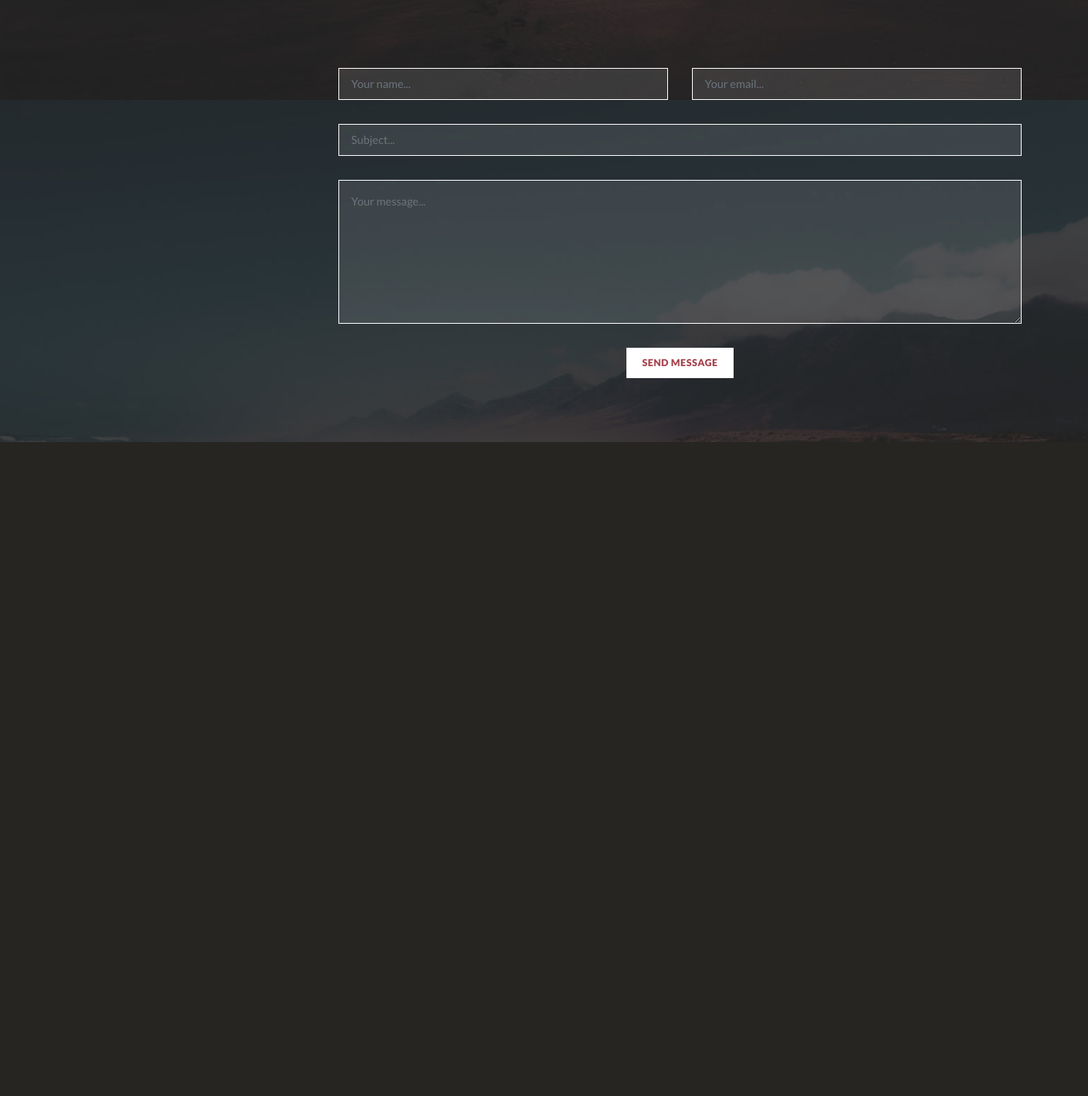
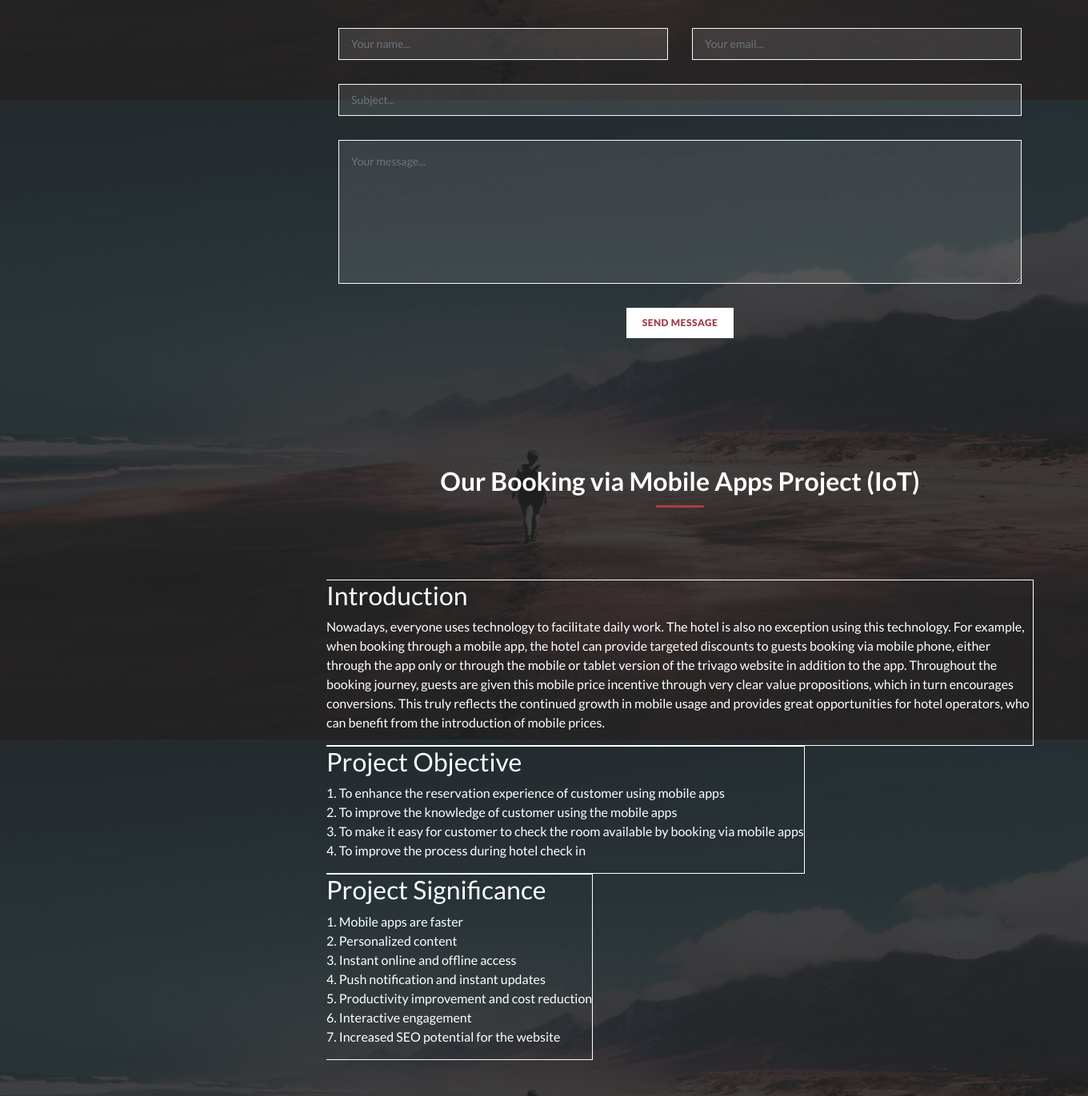
Before and after one commit to faizalyaacob/anis-app, a PHP site: page / in a window 1360 px wide. Shown: the part 3875-5246 px from the top of the page at 80% size. Before the commit the page ends 4428 px from the top, so only its background shows below. Run offline with PHP 8.4, Linux system fonts and the light colour scheme.

Commit message:
Latest commit

```diff
--- a/assets/css/templatemo-style.css
+++ b/assets/css/templatemo-style.css
@@ -317,6 +317,7 @@
     color: #fff;
     letter-spacing: 0.5px;
 }
+
 
 
 /* Buttons */
--- a/index.html
+++ b/index.html
@@ -49,6 +49,7 @@
                 <li><a href="#section2">What I’m good at</a></li>
                 <li><a href="#section3">My Work</a></li>
                 <li><a href="#section4">Contact Me</a></li>
+                <li><a href="#section5">Our Projects (IoT)</a></li>
               </ul>
             </nav>
             <div class="social-network">
@@ -349,10 +350,12 @@
           <div class="section-heading">
             <h2>Contact Me</h2>
             <div class="line-dec"></div>
-            <span>
-              If you are interested to work with me, feel free drop your contact below for us to talk about the deals <br><br>
-              <iframe src="https://www.google.com/maps/embed?pb=!1m18!1m12!1m3!1d3978.9418490826247!2d103.42316311457961!3d4.231591996923789!2m3!1f0!2f0!3f0!3m2!1i1024!2i768!4f13.1!3m3!1m2!1s0x31c88786ea1e6479%3A0xe4166b8a5f1b54a8!2skemaman%20terengganu!5e0!3m2!1sen!2smy!4v1605961929677!5m2!1sen!2smy" width="900" height="200" frameborder="0" style="border:0;" allowfullscreen="" aria-hidden="false" tabindex="0"></iframe>
-            </span>
+            If you are interested to work with me, feel free drop your contact below for us to talk about the deals <br><br>
+            <div class="iframe-container">
+              <iframe src="https://www.google.com/maps/embed?pb=!1m18!1m12!1m3!1d3978.9418490826247!2d103.42316311457961!3d4.231591996923789!2m3!1f0!2f0!3f0!3m2!1i1024!2i768!4f13.1!3m3!1m2!1s0x31c88786ea1e6479%3A0xe4166b8a5f1b54a8!2skemaman%20terengganu!5e0!3m2!1sen!2smy!4v1605961929677!5m2!1sen!2smy" width="100%" height="100%"frameborder="0" style="border:0;" allowfullscreen="" aria-hidden="false" tabindex="0"></iframe>
+            </div>
+
+
           </div>
           <div class="row">
             <div class="right-content">
@@ -421,6 +424,89 @@
           </div>
         </div>
       </section>
+
+      <section class="section contact-me" data-section="section5">
+        <div class="container">
+          <div class="section-heading">
+            <h2>Our Booking via Mobile Apps Project (IoT)</h2>
+            <div class="line-dec"></div>
+          </div>
+          <div class="row">
+              <span class="border border-left-0 border-white">
+                <h2>Introduction</h2>
+                <p>
+                  Nowadays, everyone uses technology to facilitate daily work.
+                  The hotel is also no exception using this technology.
+                  For example, when booking through a mobile app,
+                  the hotel can provide targeted discounts to guests booking via mobile phone,
+                  either through the app only or through the mobile or tablet version of the trivago website in addition to the app.
+                  Throughout the booking journey, guests are given this mobile price incentive through very clear value propositions,
+                  which in turn encourages conversions.
+                  This truly reflects the continued growth in mobile usage and provides great opportunities for hotel operators,
+                  who can benefit from the introduction of mobile prices.
+                </p>
+              </span>
+          </div>
+
+          <div class="row">
+              <span class="border border-left-0 border-white">
+                <h2>Project Objective</h2>
+                <p>
+                  1. To enhance the reservation experience of customer using mobile apps<br>
+                  2. To improve the knowledge of customer using the mobile apps<br>
+                  3. To make it easy for customer to check the room available by booking via mobile apps<br>
+                  4. To improve the process during hotel check in<br>
+                </p>
+              </span>
+          </div>
+
+          <div class="row">
+            <span class="border border-left-0 border-white">
+              <h2>Project Significance</h2>
+              <p>
+                1. Mobile apps are faster<br>
+                2. Personalized content<br>
+                3. Instant online and offline access<br>
+                4. Push notification and instant updates<br>
+                5. Productivity improvement and cost reduction<br>
+                6. Interactive engagement<br>
+                7. Increased SEO potential for the website<br>
+              </p>
+            </span>
+          </div>
+          <br><br>
+          <div class="embed-responsive embed-responsive-16by9">
+            <iframe src="https://www.youtube.com/embed/r_VPsyxYz2k" frameborder="0" allow="accelerometer; autoplay; clipboard-write; encrypted-media; gyroscope; picture-in-picture" allowfullscreen></iframe>
+          </div>
+
+        </div>
+        <br><br><br>
+        <div class="container">
+          <div class="row">
+            <div class="offset-1 col-10">
+              <img src="assets/images/pic3.jpeg" class="img-fluid rounded" alt="Responsive image">
+            </div>
+          </div>
+          <br><br>
+          <div class="row">
+            <div class="offset-3 col-6">
+              <img src="assets/images/pic1.jpeg" class="img-fluid rounded" alt="Responsive image">
+            </div>
+          </div>
+          <br><br>
+          <div class="row">
+            <div class="offset-3 col-6">
+              <img src="assets/images/pic2.jpeg" class="img-fluid rounded" alt="Responsive image">
+            </div>
+          </div>
+          <br><br>
+          <div class="row">
+            <div class="offset-1 col-10">
+              <img src="assets/images/pic5.jpeg" class="img-fluid rounded" alt="Responsive image">
+            </div>
+          </div>
+        </div>
+      </section>
     </div>
 
     <!-- Scripts -->
```
Also changed, not shown: assets/images/pic1.jpeg (added), assets/images/pic2.jpeg (added), assets/images/pic3.jpeg (added), assets/images/pic4.jpeg (added), assets/images/pic5.jpeg (added).
